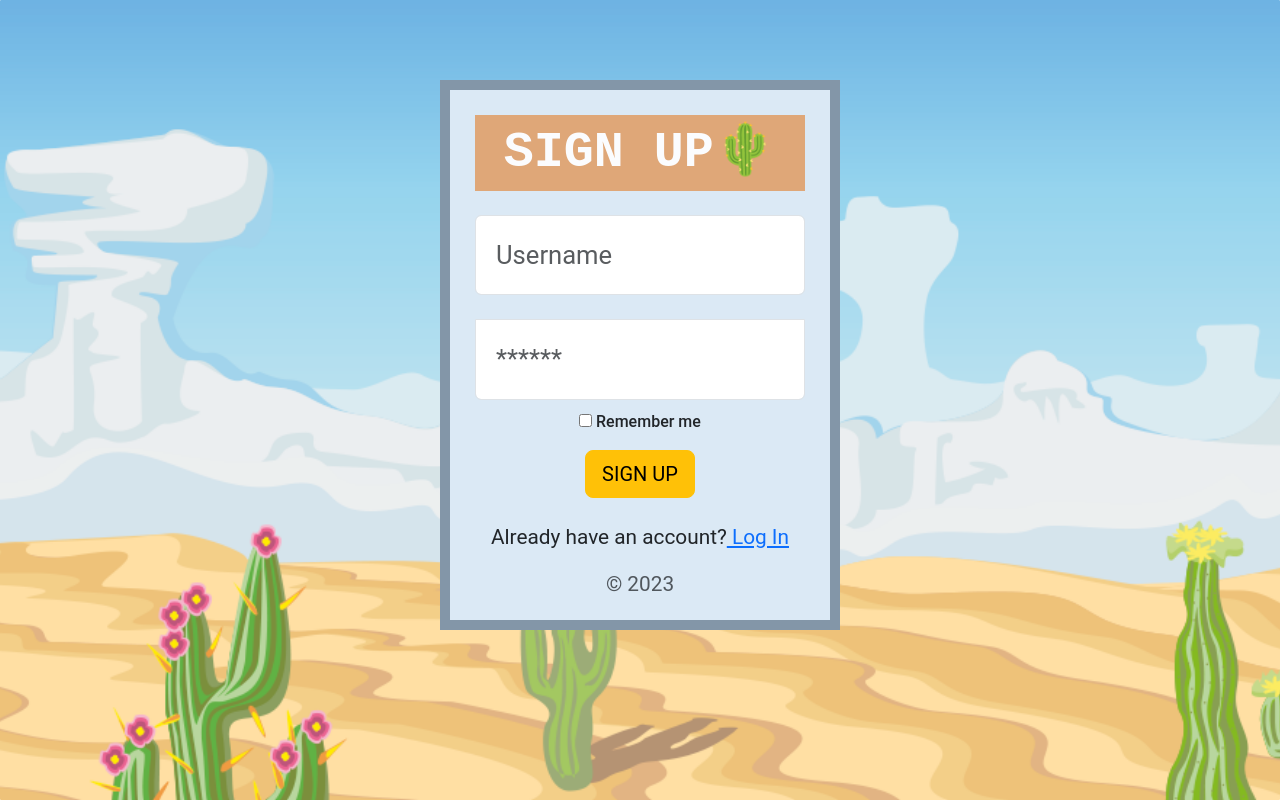
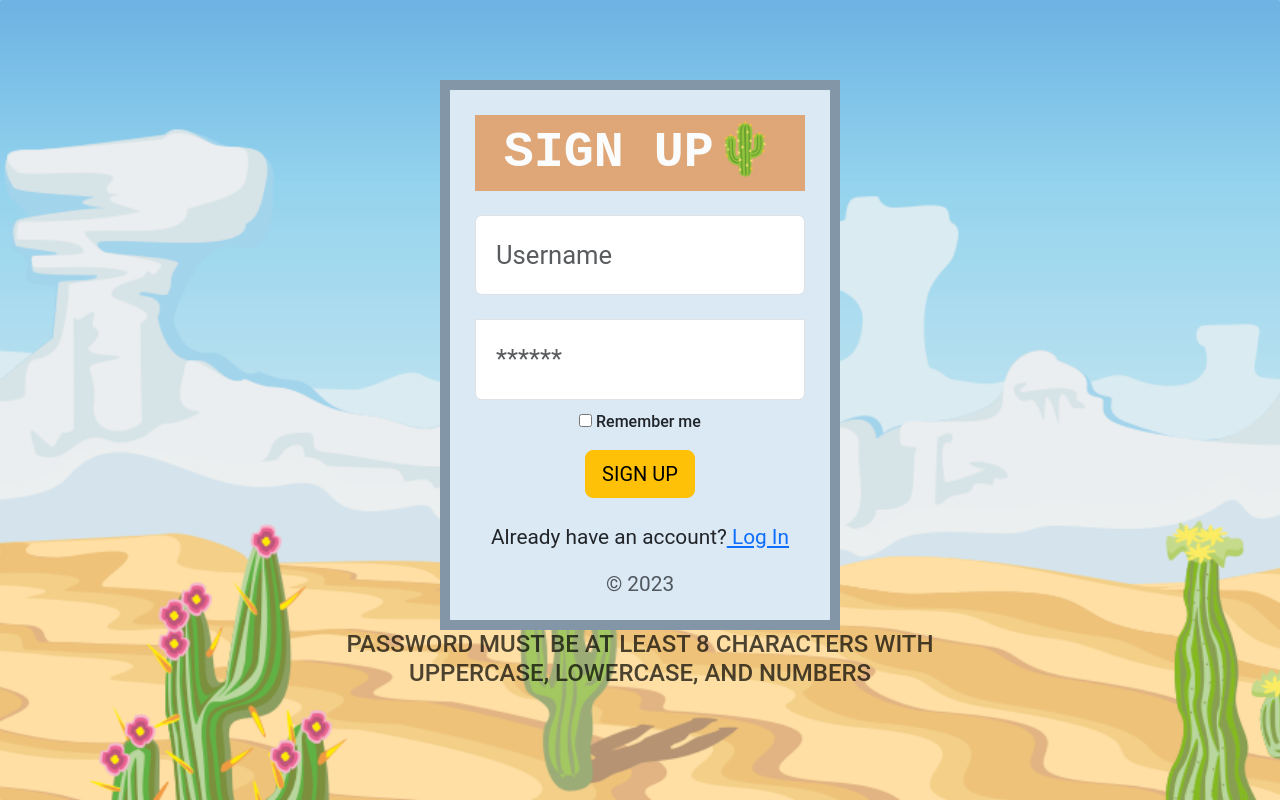
Before and after one commit to DrProfDavis/shootem-up-showdown, a React (Create React App) app in the folder client/: page /signup in a window 1280 px wide. Built offline with nearby package versions, Linux system fonts and the light colour scheme.

Commit message:
Added password description

```diff
--- a/client/src/pages/Signup.js
+++ b/client/src/pages/Signup.js
@@ -55,6 +55,7 @@ function Signup(props) {
                   </label>
                 </div>
 
+
                 <button class="btn btn-lg btn-warning btn-block" type="submit">SIGN UP</button>
                 <br></br>
                 <br></br>
@@ -62,6 +63,7 @@ function Signup(props) {
                 <p class="mt-2 mb-0 text-muted">&copy; 2023</p>
 
               </form>
+                <h4> Password must be at least 8 characters with Uppercase, Lowercase, and Numbers </h4>
 
             </div>
           {/* </div> */}
```
